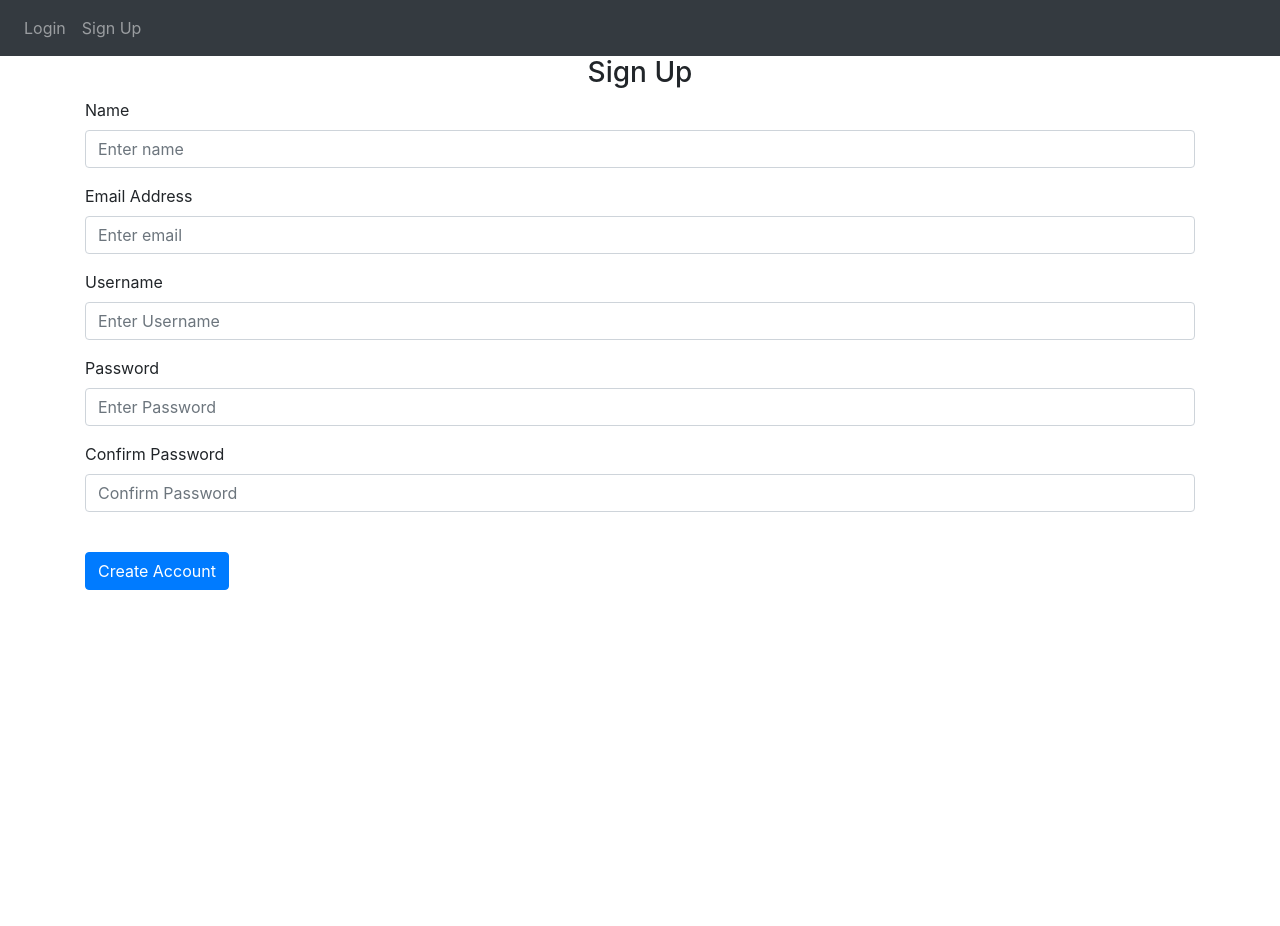
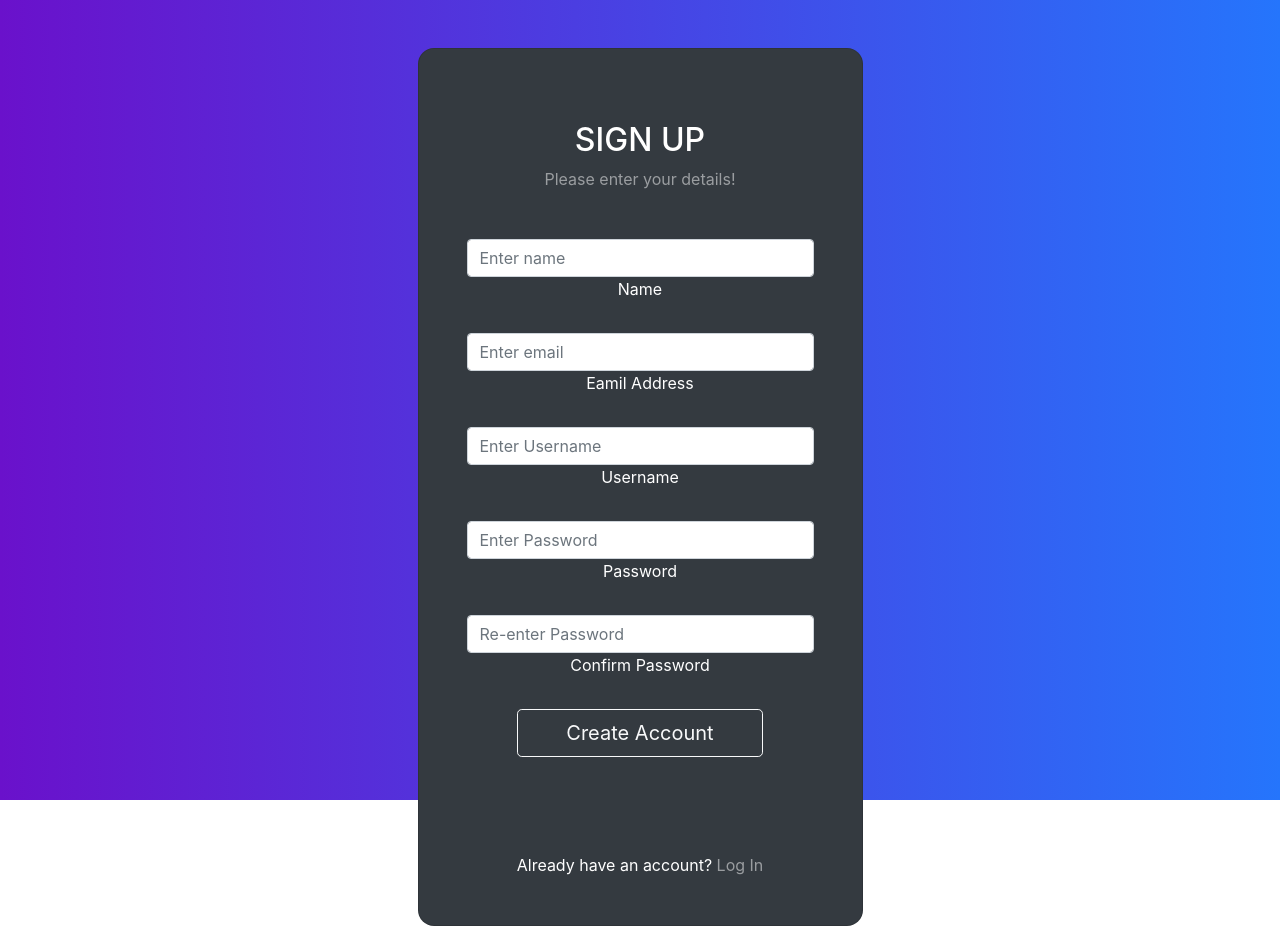
Before and after one commit to Torren0110/Chat-App, a Flask app: page /sign-up in a window 1280 px wide. Before the commit the page ends 590 px from the top, so only its background shows below. Run offline with Flask 2, Linux system fonts and the light colour scheme; some libraries are stand-ins or nearby versions.

Commit message:
Beautified login and Sign up page

```diff
--- a/website/auth.py
+++ b/website/auth.py
@@ -14,16 +14,17 @@ def login():
 
         user = User.query.filter_by(username = username).first()
 
-        if(user):
+        if(len(username) == 0 or len(password) == 0):
+            flash('Enter all Nessasary Feilds.', category = 'error')
+        elif(user):
             if(check_password_hash(user.password, password)):
+                login_user(user, remember = True)
                 flash('Logged In', category = 'success')
-                login_user(user, remember = True)
                 return redirect(url_for('views.home'))
             else:
                 flash('Incorrect Password, try again', category = 'error')
         else:
             flash('Username does not exist, try again', category = 'error')
-
 
     return render_template("login.html", user = current_user)
 
--- a/website/templates/base.html
+++ b/website/templates/base.html
@@ -21,48 +21,28 @@
 
 </head>
 <body>
-    <nav class = "navbar navbar-expand-lg navbar-dark bg-dark">
-        <button class = "navbar-toggler" type = "button" data-toggle = "collapse" data-target = "#navbar">
-            <span class = "navbar-toggler-icon"></span>
-        </button>
-        <div class = "collapse navbar-collapse" id = "navbar">
-            <div class = "navbar-nav">
-              {% if user.is_authenticated %}
-                <a class = "nav-item nav-link" href = "/">Home</a>
-                <a class = "nav-item nav-link" href = "/logout">Logout</a>
-              {% else %}
-                <a class = "nav-item nav-link" href = "/login">Login</a>
-                <a class = "nav-item nav-link" href = "/sign-up">Sign Up</a>
-              {% endif %}
-              </div>
+  <section class="vh-100 gradient-custom">
+    <div class="container py-5 h-100">
+      <div class="row d-flex justify-content-center align-items-center h-100">
+        <div class="col-12 col-md-8 col-lg-6 col-xl-5">
+          <div class="card bg-dark text-white" style="border-radius: 1rem;">
+            {% block content %}
+            {% endblock %}
+          </div>
         </div>
+      </div>
+    </div>
+  </section>
 
-    </nav>
+  <style>
+    .gradient-custom {
+background: #6a11cb;
 
-    {% with messages = get_flashed_messages(with_categories = true) %}
+background: -webkit-linear-gradient(to right, rgba(106, 17, 203, 1), rgba(37, 117, 252, 1));
 
-    {% if messages %}
-      {% for category, message in messages %}
-      {% if category == 'error' %}
-        <div class = "alert alert-danger alert-dismissable fade show" role = "alert">
-          {{ message }}
-          <button type = "button" class = "close" data-dismiss = "alert">
-            <span aria-hidden = "true">&times;</span>
-          </button>
-        </div>
-      {% else %}
-        <div class = "alert alert-success alert-dismissable fade show" role = "alert">
-          {{ message }}
-          <button type = "button" class = "close" data-dismiss = "alert">
-            <span aria-hidden = "true">&times;</span>
-          </button>
-        </div>
-      {% endif %}
-      {% endfor %}
-    {% endif %}
-
-    {% endwith %}
-    <div class = "container">{%block content%} {% endblock %}</div>
+background: linear-gradient(to right, rgba(106, 17, 203, 1), rgba(37, 117, 252, 1))
+}
+  </style>
 
     <script
       src="https://code.jquery.com/jquery-3.2.1.slim.min.js"
--- a/website/templates/home.html
+++ b/website/templates/home.html
@@ -27,7 +27,7 @@
         </button>
         <div class = "collapse navbar-collapse" id = "navbar">
             <div class = "navbar-nav">
-                <a class = "nav-item nav-link" href = "/">Home</a>
+                <a class = "nav-item nav-link" href = "/home">Home</a>
                 <a class = "nav-item nav-link" href = "/logout">Logout</a>
             </div>
         </div>
--- a/website/templates/sign_up.html
+++ b/website/templates/sign_up.html
@@ -4,62 +4,75 @@
 
 {% block content %}
 <form method = "POST">
-    <h3 align = "center">Sign Up</h3>
-    <div class = "form-group">
-        <label for = "Name">Name</label>
+    <div class="card-body p-5 text-center">
+
+        <div class="mb-md-5 mt-md-4 pb-5">
+
+          <h2 class="fw-bold mb-2 text-uppercase">Sign Up</h2>
+          <p class="text-white-50 mb-5">Please enter your details!</p>
+
+          <div class="form-outline form-white mb-4">
             <input
                 type = "text"
                 class = "form-control"
                 id = "name"
                 name = "name"
                 placeholder = "Enter name"
-        />
+                class="form-control form-control-lg" />
+            <label class="form-label" for="typeEmailX">Name</label>
           </div>
-    <div class = "form-group">
-        <label for = "email">Email Address</label>
+
+          <div class="form-outline form-white mb-4">
             <input
                 type = "email"
                 class = "form-control"
                 id = "email"
                 name = "email"
                 placeholder = "Enter email"
-        />
+                class="form-control form-control-lg" />
+            <label class="form-label" for="typeEmailX">Eamil Address</label>
           </div>
-    <div class = "form-group">
-        <label for = "Username">Username</label>
+
+          <div class="form-outline form-white mb-4">
             <input
                 type = "text"
                 class = "form-control"
                 id = "username"
                 name = "username"
                 placeholder = "Enter Username"
-        />
+                class="form-control form-control-lg" />
+            <label class="form-label" for="typeEmailX">Username</label>
           </div>
-    <div class = "form-group">
-        <label for = "password">Password</label>
+
+          <div class="form-outline form-white mb-4">
             <input
                 type = "password"
                 class = "form-control"
                 id = "password"
                 name = "password"
                 placeholder = "Enter Password"
-        />
+                class="form-control form-control-lg" />
+            <label class = "form-label" for = "typePasswordX">Password</label>
           </div>
-    <div class = "form-group">
-        <label for = "confPassword">Confirm Password</label>
+
+          <div class="form-outline form-white mb-4">
             <input
                 type = "password"
                 class = "form-control"
                 id = "confPassword"
                 name = "confPassword"
-            placeholder = "Confirm Password"
-        />
+                placeholder = "Re-enter Password"
+                class="form-control form-control-lg" />
+            <label class="form-label" for="typePasswordX">Confirm Password</label>
           </div>
-    <br/>
-    <button
-        type = "submit"
-        class = "btn btn-primary"
-    >Create Account</button>
+
+          <button class="btn btn-outline-light btn-lg px-5" type="submit">Create Account</button>
+        </div>
+        <div>
+          <p class="mb-0">Already have an account? <a href="/login" class="text-white-50 fw-bold">Log In</a>
+          </p>
+        </div>
+      </div>
 </form>
 
 
--- a/website/views.py
+++ b/website/views.py
@@ -10,7 +10,6 @@ loginTime = func.now()
 @views.route('/home', methods = ['GET', 'POST'])
 @login_required
 def home():
-
     if request.method == 'POST':
         message = request.form.get('message')
 
```
Also changed, not shown: website/templates/login.html (+25 -12 lines), website/database.db. Lines whose indentation alone changed are shown as unchanged.
